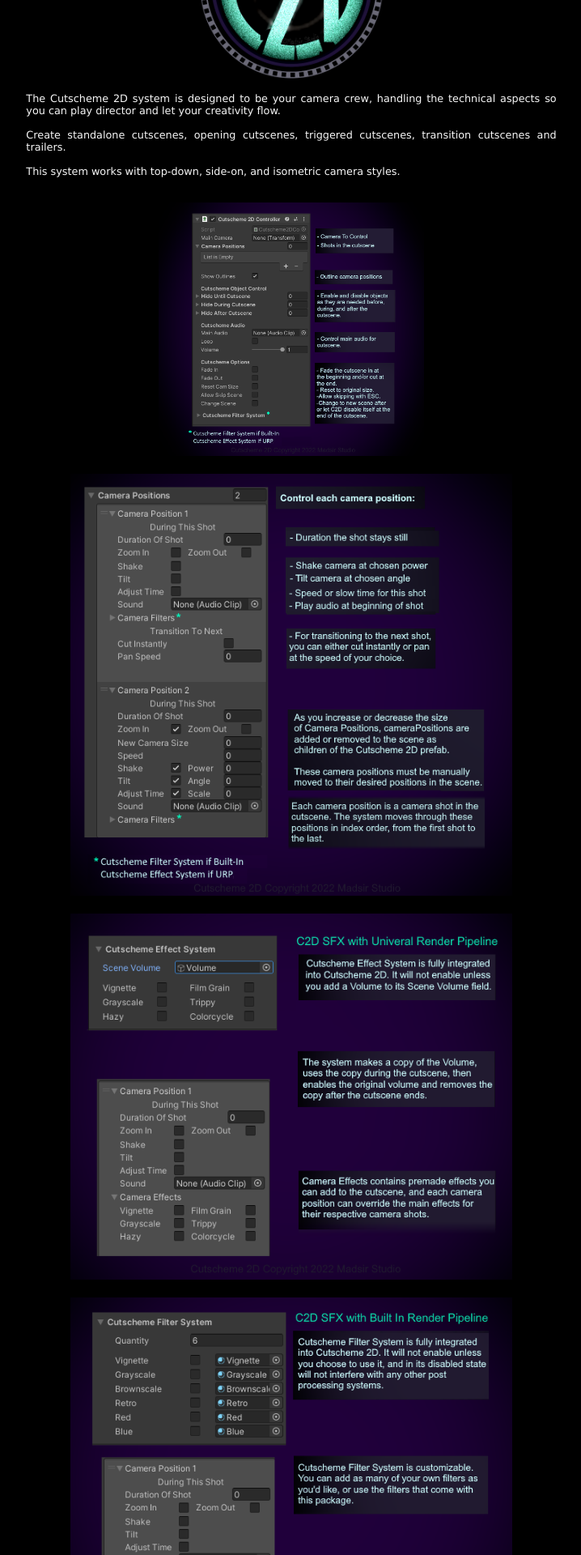
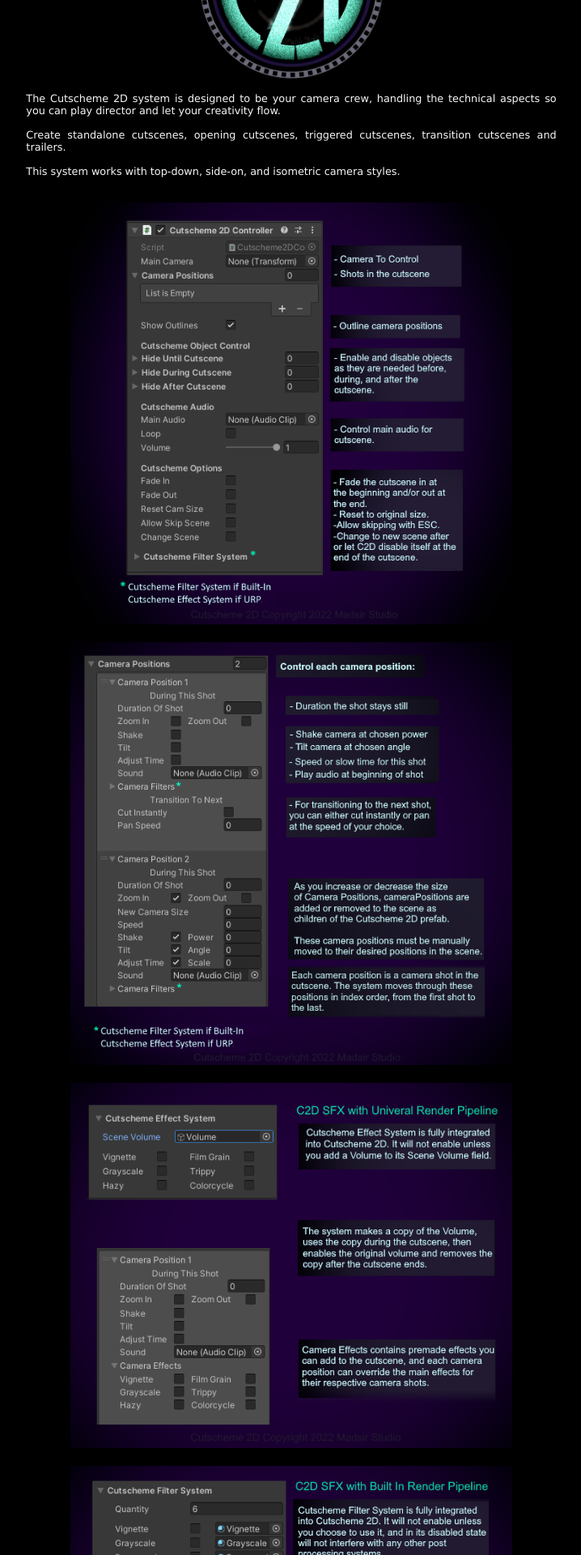
Before and after one commit to Madsir/madsirstudio.github.io, a Jekyll site: the page built from cutscheme2d/index.html, in a window 1280 px wide. Shown: the part 418-2338 px from the top of the page at 81% size, without its empty margins (280-998 px from the left). Built offline with Jekyll 4.4.1, drawn with Linux system fonts in a browser that asks for light colours.

Commit message:
Update index.html

```diff
--- a/cutscheme2d/index.html
+++ b/cutscheme2d/index.html
@@ -47,7 +47,7 @@ Create standalone cutscenes, opening cutscenes, triggered cutscenes, transition
 This system works with top-down, side-on, and isometric camera styles.
 		</p>
 		<br>
-			<img src="/Assets/Instructionsc2d.png" alt="Cutscheme 2D" width="30%">
+			<img src="/Assets/Instructionsc2d.png" alt="Cutscheme 2D" width="50%">
 					<br>
 			<br>
 			<img src="/Assets/InstructionsCameraPositions.png" alt="Cutscheme 2D" width="50%">
```
